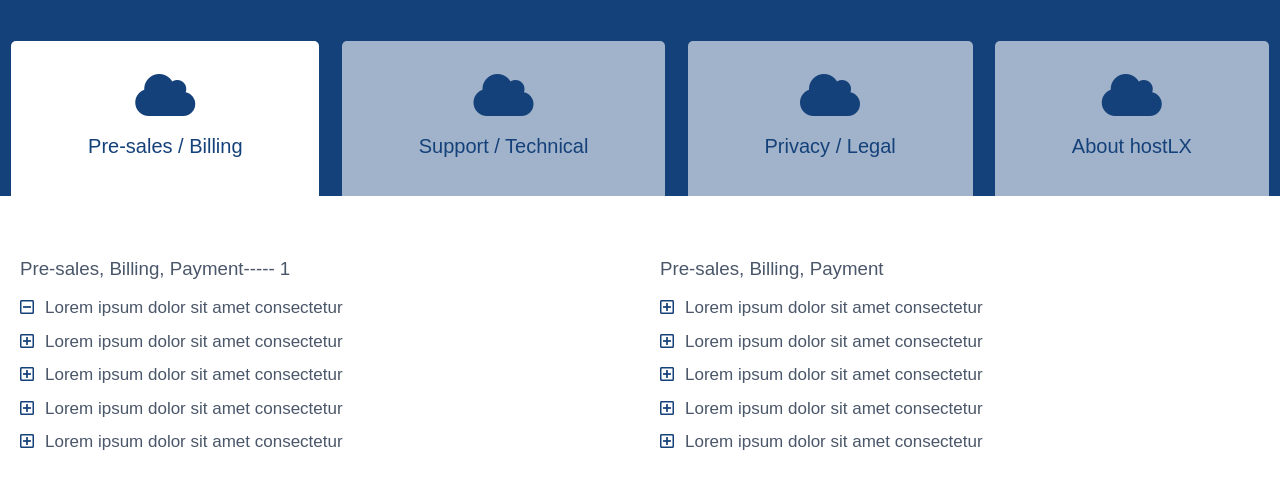
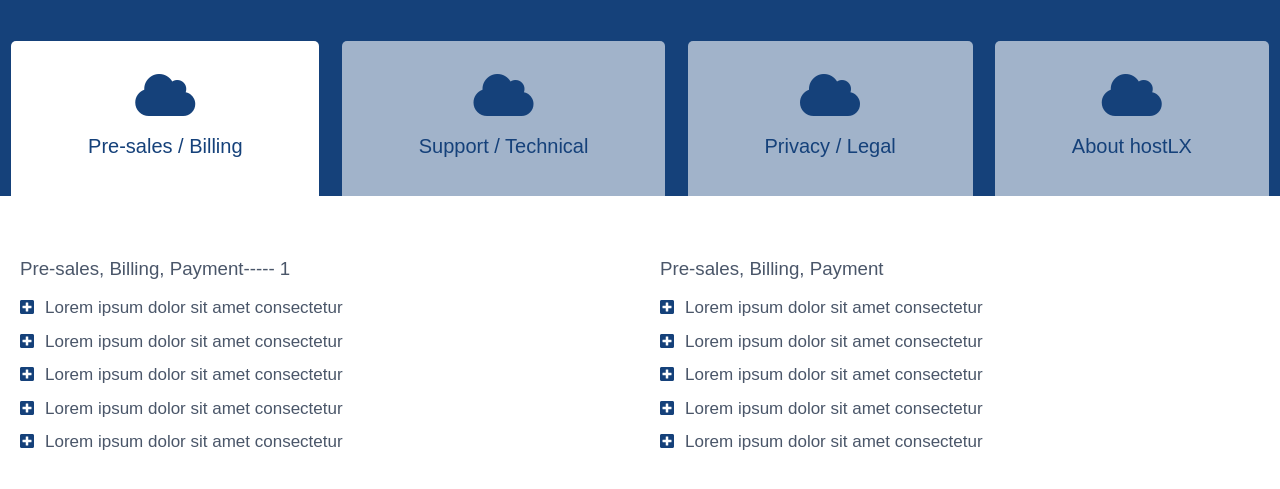
Before and after one commit to cyber-asad/multiple-tab-faq-items, a plain HTML site: page index.html in a window 1280 px wide. Shown: the part 111-600 px from the top of the page. Drawn offline with Linux system fonts and the light colour scheme.

Commit message:
Updated faq items icon and color on hover

```diff
--- a/assets/css/style.css
+++ b/assets/css/style.css
@@ -29,18 +29,9 @@ img {max-width: 100%; height: auto; border: none;}
 input:-webkit-autofill, input:-webkit-autofill:hover, input:-webkit-autofill:focus {
     -webkit-box-shadow: 0 0 0px 1000px white inset !important;
 }
-.content-row.content-row-color {
-    background-color: #15417A;
-}
-.faq-section-top {
-    padding: 50px 20px 200px;
-}
-.faq-section-top h2 {
-    font-size: 32px;
-    line-height: 42px;
-    color: #fff;
-    text-align: center;
-}
+.content-row.content-row-color {background-color: #15417A; }
+.faq-section-top { padding: 50px 20px 200px; }
+.faq-section-top h2 { font-size: 32px; line-height: 42px; color: #fff; text-align: center;}
 
 
 
@@ -93,6 +84,9 @@ input:-webkit-autofill, input:-webkit-autofill:hover, input:-webkit-autofill:foc
     cursor: pointer;
     position: relative;
 }
+.faq-single .faq-title.active, .faq-single .faq-title:hover {
+    color: #15417A;
+}
 .faq-single .faq-title:before {
     position: absolute;
     top: 0;
@@ -101,6 +95,7 @@ input:-webkit-autofill, input:-webkit-autofill:hover, input:-webkit-autofill:foc
     height: 20px;
     color: #15417A;
     font-family: 'Font Awesome 5 Free';
+    font-weight: 900;
     content: '\f0fe';
     font-size: 16px;
 }
--- a/index.html
+++ b/index.html
@@ -77,7 +77,7 @@
                                 <h3>Pre-sales, Billing, Payment----- 1</h3>
 
                                 <div class="faq-single">
-                                    <h4 class="faq-title active"></i>Lorem ipsum dolor sit
+                                    <h4 class="faq-title"></i>Lorem ipsum dolor sit
                                         amet consectetur</h3>
                                         <p class="faq-content">Lorem ipsum dolor sit amet consectetur, adipisicing
                                             elit.
```
